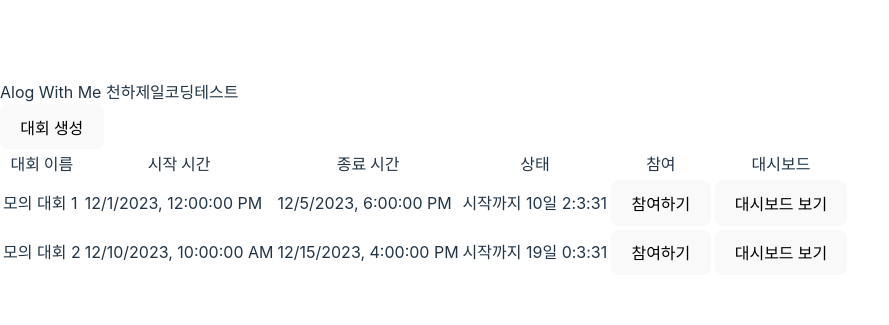
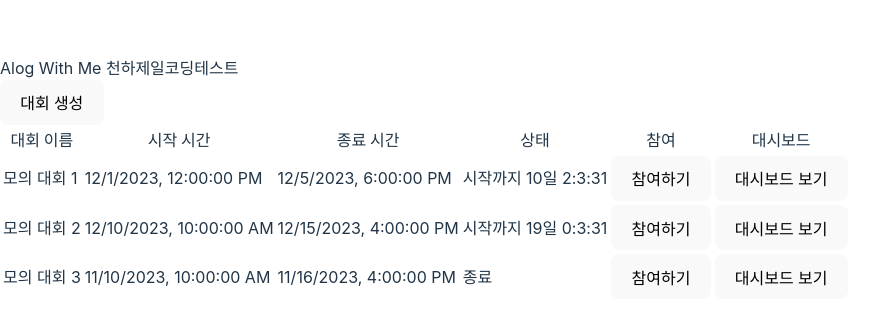
Before and after one commit to boostcampwm2023/web12-algo-with-me, a React (Vite) app in the folder frontend/: page /main in a window 1280 px wide. Shown: the part 221-546 px from the top of the page, without its empty margins (0-889 px from the left). Built offline with nearby package versions, Linux system fonts and the light colour scheme.

Commit message:
feat: 종료 시간을 지났을 경우 상태에 종료 를 출력하는 로직 추가

```diff
--- a/frontend/src/components/Main/MainList.tsx
+++ b/frontend/src/components/Main/MainList.tsx
@@ -19,7 +19,13 @@ const generateMockData = () => {
       endsAt: '2023-12-15T16:00:00.000Z',
       maxParticipants: 30,
     },
-    // 추가적인 목업 데이터
+    {
+      id: 3,
+      name: '모의 대회 3',
+      startsAt: '2023-11-10T10:00:00.000Z',
+      endsAt: '2023-11-16T16:00:00.000Z',
+      maxParticipants: 30,
+    },
   ];
 };
 
@@ -31,11 +37,16 @@ interface Competition {
   maxParticipants: number;
 }
 
-function formatTimeRemaining(startsAt: string): string {
+function formatTimeRemaining(startsAt: string, endsAt: string): string {
   const now = new Date();
   const startDate = new Date(startsAt);
+  const endDate = new Date(endsAt);
+
+  if (endDate.getTime() < now.getTime()) {
+    return '종료';
+  }
+
   const timeDiff = startDate.getTime() - now.getTime();
-
   const days = Math.floor(timeDiff / (1000 * 60 * 60 * 24));
   const hours = Math.floor((timeDiff % (1000 * 60 * 60 * 24)) / (1000 * 60 * 60));
   const minutes = Math.floor((timeDiff % (1000 * 60 * 60)) / (1000 * 60));
@@ -72,7 +83,7 @@ function MainList() {
               <td>{competition.name}</td>
               <td>{new Date(competition.startsAt).toLocaleString()}</td>
               <td>{new Date(competition.endsAt).toLocaleString()}</td>
-              <td>{formatTimeRemaining(competition.startsAt)}</td>
+              <td>{formatTimeRemaining(competition.startsAt, competition.endsAt)}</td>
               <td>
                 <JoinCompetitionButton />
               </td>
```
